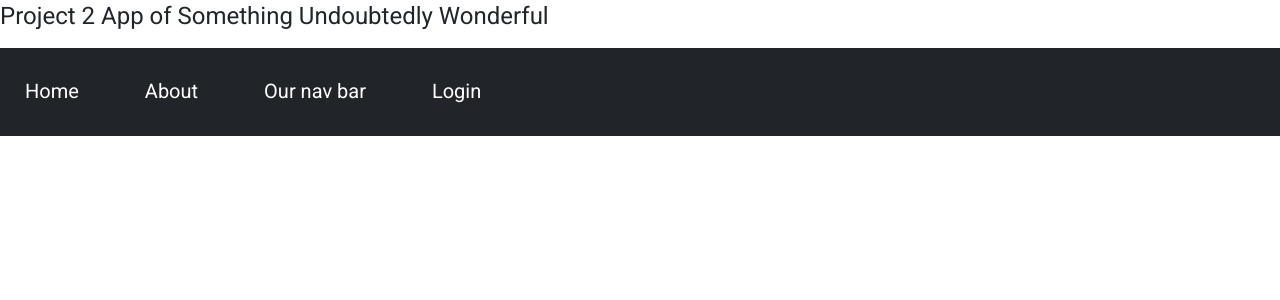
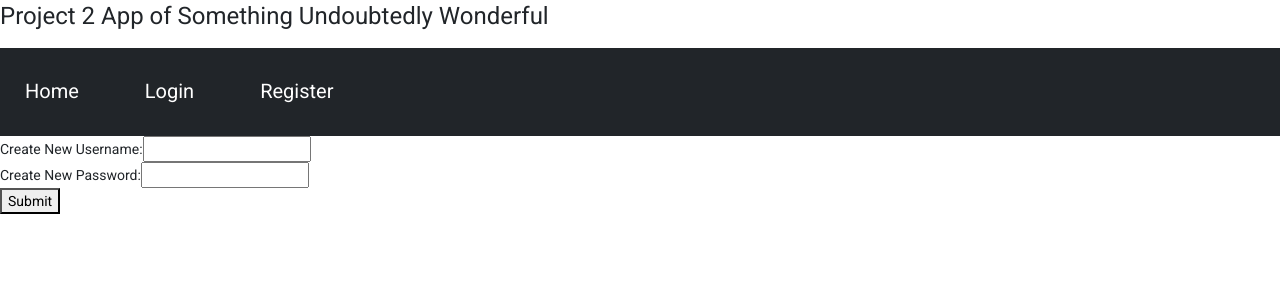
Before and after one commit to TheFloorIs-Java/P2-EKBLISIM-frontend, an Angular app: page /register in a window 1280 px wide. Before the commit this address led to /. Shown: the top 300 px of the page. Built offline with nearby package versions, Linux system fonts and the light colour scheme.

Commit message:
added register, login needs work

```diff
--- a/src/app/app-routing.module.ts
+++ b/src/app/app-routing.module.ts
@@ -2,10 +2,16 @@ import { NgModule } from '@angular/core';
 import { RouterModule, Routes } from '@angular/router';
 import { HomeComponent } from './components/home/home.component';
 import { LoginComponent } from './pages/login/login.component';
+import { AdminloginComponent } from './pages/adminlogin/adminlogin.component';
+import { RegisterComponent } from './pages/register/register.component';
+import { PackageComponent } from './components/package/package.component';
 
 const routes: Routes = [
   { path: '', component: HomeComponent },
   { path: 'login', component: LoginComponent },
+  { path: 'admin', component: AdminloginComponent },
+  { path: 'register', component: RegisterComponent },
+  { path: 'packages', component: PackageComponent },
 ];
 
 @NgModule({
--- a/src/app/components/home/home.component.ts
+++ b/src/app/components/home/home.component.ts
@@ -3,13 +3,10 @@ import { Component, OnInit } from '@angular/core';
 @Component({
   selector: 'app-home',
   templateUrl: './home.component.html',
-  styleUrls: ['./home.component.css']
+  styleUrls: ['./home.component.css'],
 })
 export class HomeComponent implements OnInit {
+  constructor() {}
 
-  constructor() { }
-
-  ngOnInit(): void {
-  }
-
+  ngOnInit(): void {}
 }
--- a/src/app/components/navbar/navbar.component.html
+++ b/src/app/components/navbar/navbar.component.html
@@ -3,20 +3,23 @@
     <li class="nav-item active">
       <a routerLink="" class="navbar-brand">Home</a>
     </li>
-    <li class="nav-item">
+    <!-- <li class="nav-item">
       <a routerLink="about" class="navbar-brand">About</a>
-    </li>
-    <li class="nav-item">
+    </li> -->
+    <!-- <li class="nav-item">
       <a routerLink="" class="navbar-brand">Our nav bar</a>
-    </li>
+    </li> -->
     <li class="nav-item">
       <a href="#" (click)="collapseOnClick()" class="navbar-brand">Login</a>
       <!-- <a href="#" class="navbar-brand" data-toggle="dropdown">Login</a> -->
       <div *ngIf="collapse">
-        <a routerLink="login">As Admin</a>
+        <a routerLink="admin" class="navbar-brand">As Admin</a>
         <br />
-        <a routerLink="login">As User</a>
+        <a routerLink="login" class="navbar-brand">As User</a>
       </div>
+    </li>
+    <li class="nav-item">
+      <a routerLink="register" class="navbar-brand">Register</a>
     </li>
   </ul>
 </nav>
--- a/src/app/components/package/package.component.html
+++ b/src/app/components/package/package.component.html
@@ -1 +1 @@
-<p>package works!</p>
+<p>This works!</p>
--- a/src/app/components/package/package.component.ts
+++ b/src/app/components/package/package.component.ts
@@ -3,13 +3,10 @@ import { Component, OnInit } from '@angular/core';
 @Component({
   selector: 'app-package',
   templateUrl: './package.component.html',
-  styleUrls: ['./package.component.css']
+  styleUrls: ['./package.component.css'],
 })
 export class PackageComponent implements OnInit {
+  constructor() {}
 
-  constructor() { }
-
-  ngOnInit(): void {
-  }
-
+  ngOnInit(): void {}
 }
--- a/src/app/pages/login/login.component.html
+++ b/src/app/pages/login/login.component.html
@@ -6,5 +6,6 @@
   <label for="logPassword">Password:</label>
   <input id="logPassword" type="password" [(ngModel)]="userPassword" />
 </div>
-<button (click)="submitUser()" routerLink="URI">Submit</button>
+<button (click)="submitUser()" routerLink="packages">Submit</button>
+<p *ngIf="loginType">Wrong username or password! Try Again.</p>
 <!-- This links to the page where the user views the package dashboard and adds to his cart -->
--- a/src/app/pages/login/login.component.ts
+++ b/src/app/pages/login/login.component.ts
@@ -13,20 +13,24 @@ export class LoginComponent implements OnInit {
   userUsername: String = '';
   @Input()
   userPassword: String = '';
+  loginType: boolean = false;
   constructor(private tservice: TravelServiceService) {}
 
   ngOnInit(): void {}
   addUsers(): void {} // for registering new users
 
   submitUser(): void {
+    this.loginType = false;
     this.tservice.getUserLoginInput().subscribe((data) => {
       this.userLogins = data;
     });
     if (
-      this.userLogins.username == this.userUsername &&
-      this.userLogins.password == this.userPassword
+      this.userLogins.username === this.userUsername &&
+      this.userLogins.password === this.userPassword
     ) {
       this.tservice.postUserLoginInput(this.userUsername, this.userPassword);
+    } else {
+      this.loginType = true;
     }
   }
 }
--- a/src/app/pages/register/register.component.html
+++ b/src/app/pages/register/register.component.html
@@ -1 +1,9 @@
-<p>register works!</p>
+<div>
+  <label for="username">Create New Username:</label>
+  <input id="username" type="text" [(ngModel)]="createUsername" />
+</div>
+<div>
+  <label for="logPassword">Create New Password:</label>
+  <input id="logPassword" type="password" [(ngModel)]="createPassword" />
+</div>
+<button (click)="submitCredentials()" routerLink="URI">Submit</button>
--- a/src/app/pages/register/register.component.ts
+++ b/src/app/pages/register/register.component.ts
@@ -1,15 +1,21 @@
-import { Component, OnInit } from '@angular/core';
+import { Component, Input, OnInit } from '@angular/core';
+import { TravelServiceService } from 'src/app/service/travel-service.service';
 
 @Component({
   selector: 'app-register',
   templateUrl: './register.component.html',
-  styleUrls: ['./register.component.css']
+  styleUrls: ['./register.component.css'],
 })
 export class RegisterComponent implements OnInit {
+  @Input()
+  createUsername: String = '';
+  @Input()
+  createPassword: String = '';
 
-  constructor() { }
+  constructor(private tservice: TravelServiceService) {}
 
-  ngOnInit(): void {
+  ngOnInit(): void {}
+  submitCredentials(): void {
+    this.tservice.postUserLoginInput(this.createUsername, this.createPassword);
   }
-
 }
--- a/src/app/service/travel-service.service.ts
+++ b/src/app/service/travel-service.service.ts
@@ -23,15 +23,18 @@ export class TravelServiceService {
   }
   getUserLoginInput(): Observable<Account> {
     return this.http.get<Account>(
-      'api endpoint for getting user login credentials to compare'
+      'https://632d094f519d17fb53b70ec4.mockapi.io/UserLogin/v1/logins'
     );
   }
   postUserLoginInput(usernameInput: String, passwordInput: String): void {
     this.http
-      .post<String>('API endpoint for posting user login credentials', {
-        username: usernameInput,
-        password: passwordInput,
-      })
+      .post<String>(
+        'https://632d094f519d17fb53b70ec4.mockapi.io/UserLogin/v1/logins',
+        {
+          username: usernameInput,
+          password: passwordInput,
+        }
+      )
       .subscribe((data) => console.log(data));
   }
 }
```
